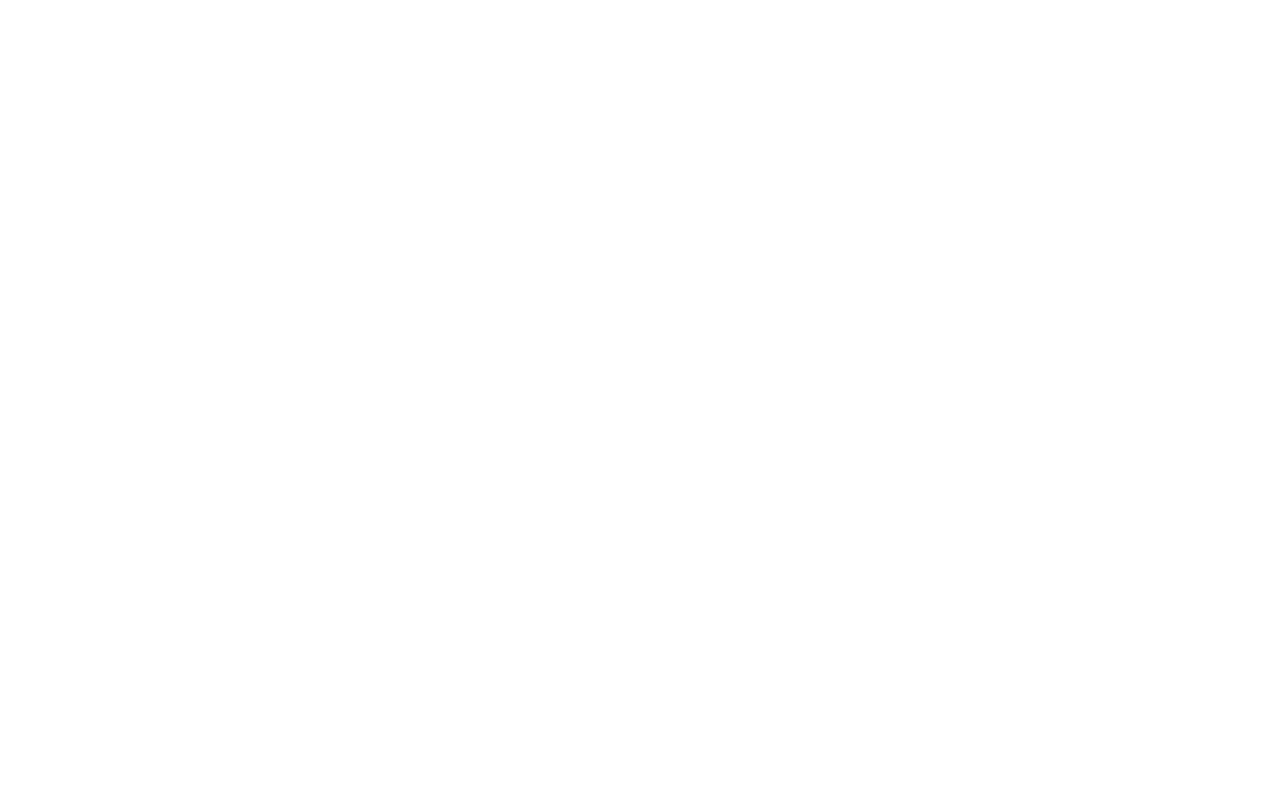
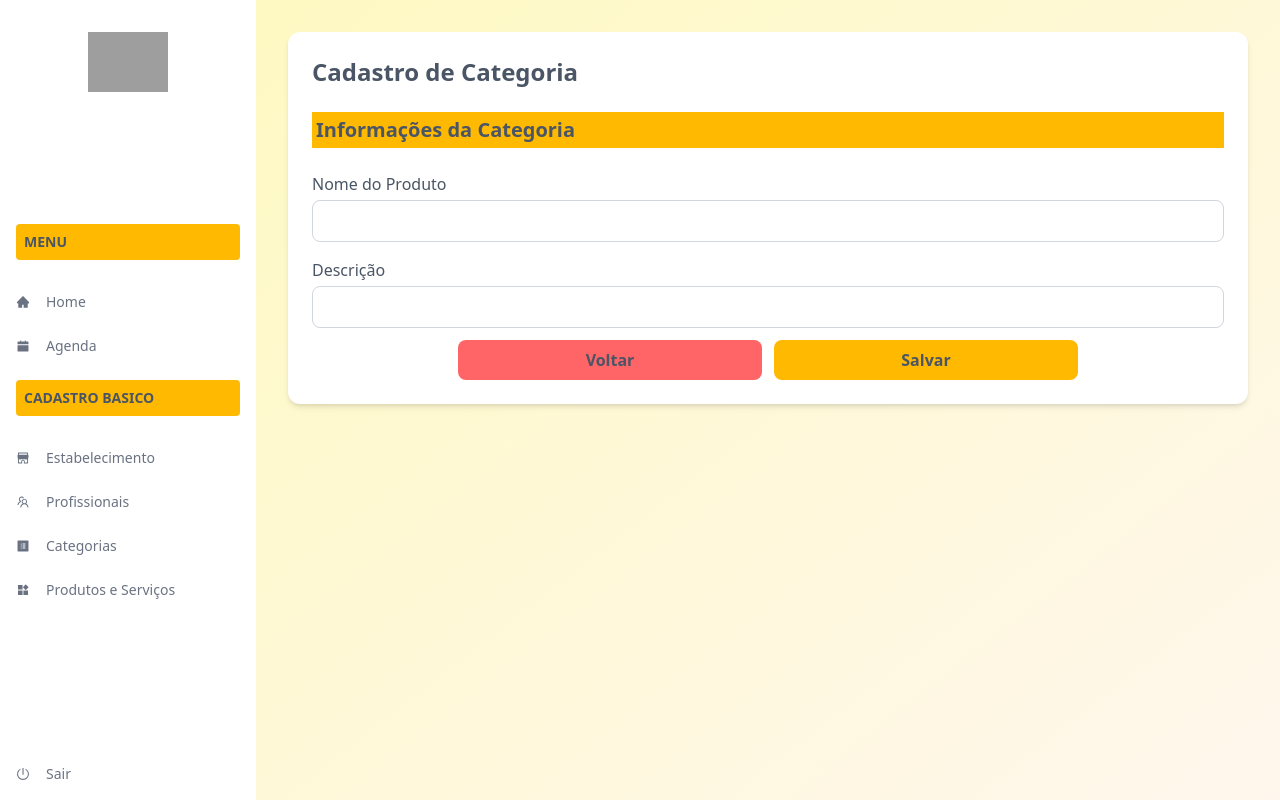
Before and after one commit to WalissonMariano/agenda-online-front, a React (Vite) app: page /cadastroCategoria in a window 1280 px wide. Before the commit this address had no page. Built offline with nearby package versions, Linux system fonts and the light colour scheme; grey boxes are pictures that could not be loaded.

Commit message:
add register categorie

```diff
--- /dev/null
+++ b/src/app/pages/categorie/ConsultationCategorie.tsx
@@ -0,0 +1,37 @@
+import { useNavigate } from "react-router";
+import { DefaultLayout } from "../../shared/components/ui/defaultLayout"
+import { Consultation } from "../../shared/components/ui/consultation/Consultation";
+
+interface Categorie {
+    id: number;
+    name: string;
+    description: string;
+}
+
+const categorie: Categorie[] = [
+    {id: 1, name: "Produto", description: "Descrição teste"},
+    {id: 2, name: "Serviço", description: "Descrição teste"},
+]
+
+export const Categorie = () => {
+
+    const navigator = useNavigate();
+
+    const handleNewProduct = () => {
+        navigator('/cadastroCategoria');
+    }
+
+    return (
+        <DefaultLayout>
+            <Consultation
+                title="Categorias cadastradas"
+                columns={[
+                    {header: "Nome", accessor: "name"},
+                    {header: "Descrição", accessor: "description"},
+                ]}
+                data={categorie}
+                onNew={handleNewProduct}
+            />
+        </DefaultLayout>
+    )
+}
--- /dev/null
+++ b/src/app/pages/categorie/RegisterCategorie.tsx
@@ -0,0 +1,34 @@
+import { useNavigate } from "react-router"
+import { DefaultLayout } from "../../shared/components/ui/defaultLayout"
+import { PageRegister, Register } from "../../shared/components/ui/register/Register"
+
+const registerStructure: PageRegister = {
+    titlePage: 'Cadastro de Categoria',
+    blocks: [
+        {
+            title: 'Informações da Categoria',
+            fields: [
+                {name: 'nome', label: 'Nome do Produto', type: 'text', required: true},
+                {name: 'descricao', label: 'Descrição', type: 'text', required: true},
+            ]
+        },
+    ],
+};
+
+export const RegisterCategorie = () => {
+
+    const navigate = useNavigate();
+
+    const handleBack = () => {
+        navigate('/categoria')
+    }
+
+    return(
+        <DefaultLayout>
+            <Register
+                structure={registerStructure}
+                onBack={handleBack}
+            />
+        </DefaultLayout>
+    )
+}
--- a/src/app/pages/categorie/index.tsx
+++ /dev/null
@@ -1,11 +0,0 @@
-import { DefaultLayout } from "../../shared/components/ui/defaultLayout"
-
-export const Categorie = () => {
-    return (
-        <DefaultLayout>
-            <div>
-                Categoria
-            </div>
-        </DefaultLayout>
-    )
-}
--- a/src/app/pages/home/index.tsx
+++ b/src/app/pages/home/Home.tsx
@@ -8,7 +8,7 @@
 
     return(
         <DefaultLayout>
-            <div>
+            <div className="p-6 bg-white rounded-xl shadow-md space-y-6 w-full" style={{ minHeight: '90vh' }}>
                 Home
             </div>
         </DefaultLayout>
--- a/src/app/pages/product/ConsultationProduct.tsx
+++ b/src/app/pages/product/ConsultationProduct.tsx
@@ -4,15 +4,15 @@
 
 interface Product {
     id: number;
-    nome: string;
+    name: string;
     time: string;
     price: number;
     categorie: string;
 }
 
 const product: Product[] = [
-    {id: 1, nome: "Corte", time: "2 hours 30 minutes", price: 10.5, categorie: "teste"},
-    {id: 1, nome: "Corte", time: "2 hours 30 minutes", price: 10.5, categorie: "teste"},
+    {id: 1, name: "Corte", time: "2 hours 30 minutes", price: 10.5, categorie: "teste"},
+    {id: 1, name: "Corte", time: "2 hours 30 minutes", price: 10.5, categorie: "teste"},
 ]
 
 export const Product = () => {
@@ -28,7 +28,7 @@
             <Consultation<Product>
                 title="Produtos cadastrados"
                 columns={[
-                    {header: "Nome", accessor: "nome"},
+                    {header: "Nome", accessor: "name"},
                     {header: "Tempo", accessor: "time"},
                     {header: "Preço", accessor: "price"},
                     {header: "Categoria", accessor: "categorie"},
--- a/src/app/pages/schedule/index.tsx
+++ b/src/app/pages/schedule/Schedule.tsx
@@ -3,7 +3,7 @@
 export const Schedule = () => {
     return (
         <DefaultLayout>
-            <div>
+            <div className="p-6 bg-white rounded-xl shadow-md space-y-6 w-full" style={{ minHeight: '90vh' }}>
                 Agenda
             </div>
         </DefaultLayout>
--- a/src/app/routes/index.tsx
+++ b/src/app/routes/index.tsx
@@ -1,13 +1,14 @@
 import { BrowserRouter, Route, Routes } from "react-router"
 import { Login } from "../pages/login"
 import { CadastroUsuario } from "../pages/registerUser"
-import { Home } from "../pages/home"
+import { Home } from "../pages/home/Home"
 import { Product } from "../pages/product/ConsultationProduct"
-import { Categorie } from "../pages/categorie"
+import { Categorie } from "../pages/categorie/ConsultationCategorie"
 import { Establishment } from "../pages/establishment"
 import { Professional } from "../pages/professional"
-import { Schedule } from "../pages/schedule"
+import { Schedule } from "../pages/schedule/Schedule"
 import { RegisterProduct } from "../pages/product/RegisterProduct"
+import { RegisterCategorie } from "../pages/categorie/RegisterCategorie"
 
 export const RoutesApp = () => {
     return (
@@ -22,6 +23,7 @@
                 <Route path="/produtos" element={<Product/>} />
                 <Route path="/cadastroProdutos" element={<RegisterProduct/>} />
                 <Route path="/categoria" element={<Categorie/>} />
+                <Route path="/cadastroCategoria" element={<RegisterCategorie/>} />
             </Routes>
         </BrowserRouter>
     )
--- a/src/app/shared/components/ui/consultation/Consultation.tsx
+++ b/src/app/shared/components/ui/consultation/Consultation.tsx
@@ -46,7 +46,7 @@
                         <button className="mr-1 bg-amber-400 hover:bg-blue-200 text-gray-600 text-sm p-2 border rounded-sm border-none">
                             <AiFillEdit />
                         </button>
-                        <button className="mr-0 bg-red-400 hover:bg-red-200 text-gray-600 text-sm p-2 border rounded-sm border-none">
+                        <button className="mr-0 bg-red-400 hover:bg-red-300 text-gray-600 text-sm p-2 border rounded-sm border-none">
                             <AiFillDelete />
                         </button>
                     </td>
--- a/src/app/shared/components/ui/register/Register.tsx
+++ b/src/app/shared/components/ui/register/Register.tsx
@@ -81,7 +81,7 @@
                 <div className="text-center">
                     <button
                         onClick={onBack}
-                        className="w-1/3 mt-3 mr-3 bg-red-400 hover:bg-red-200 text-gray-600 font-semibold py-2 px-4 rounded-lg transition"
+                        className="w-1/3 mt-3 mr-3 bg-red-400 hover:bg-red-300 text-gray-600 font-semibold py-2 px-4 rounded-lg transition"
                     >
                         Voltar
                     </button>
```
